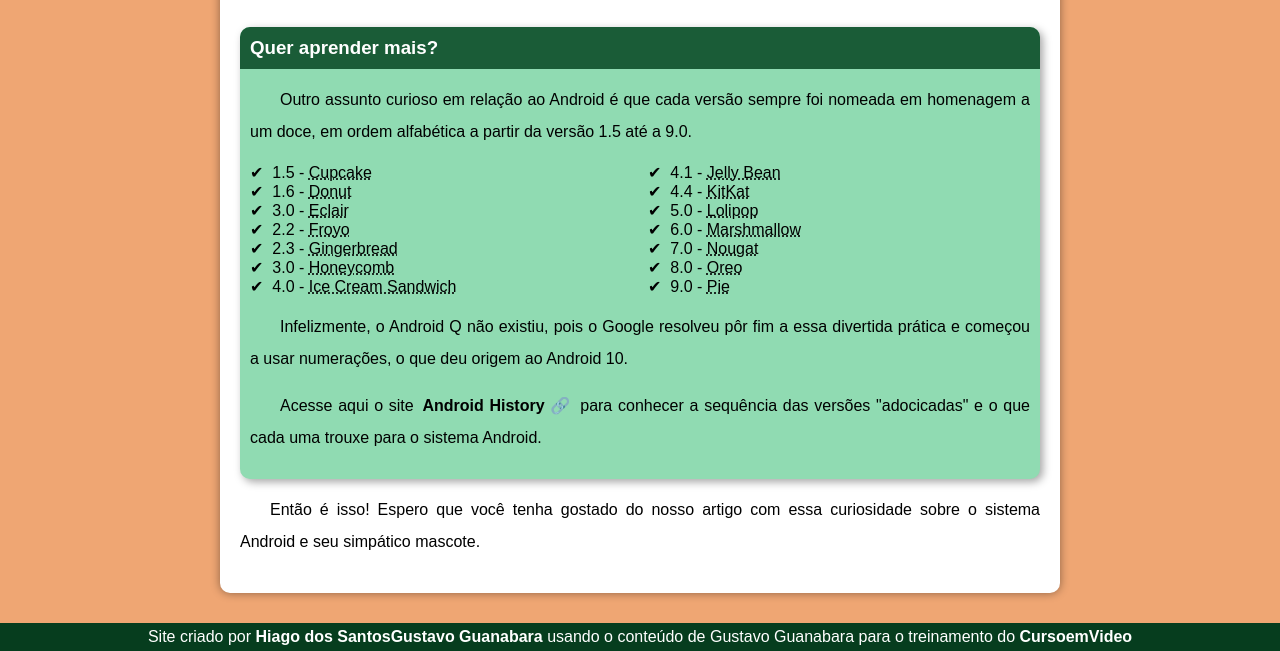
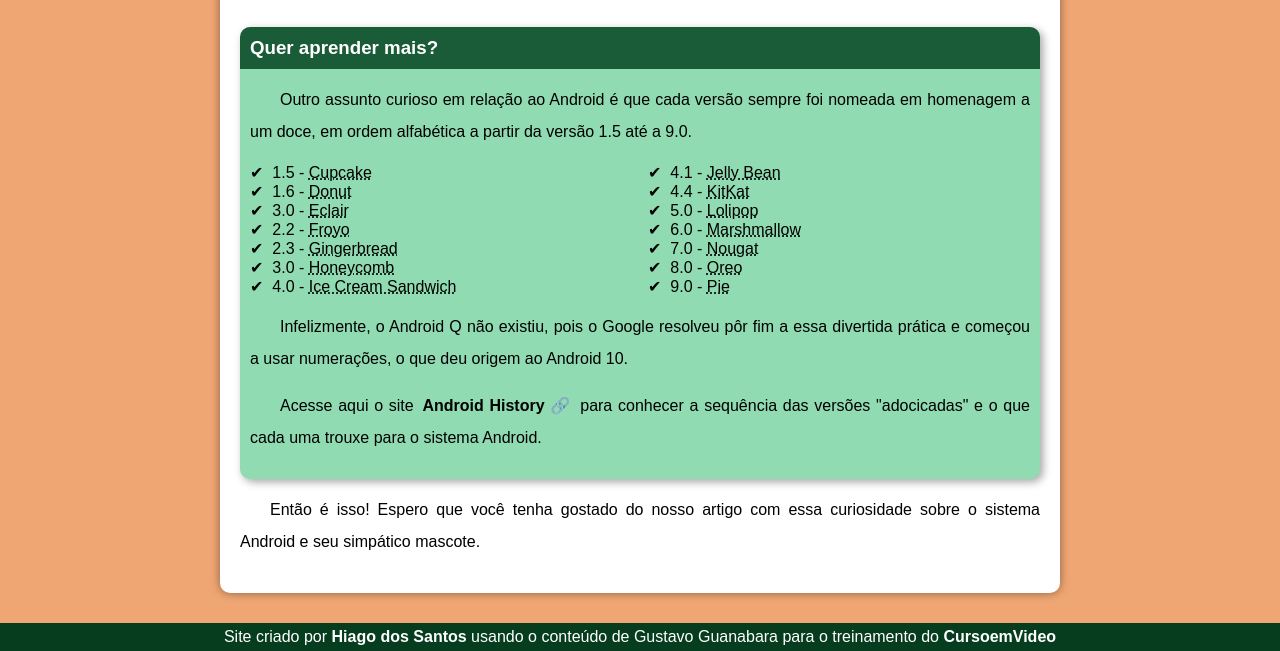
Before and after one commit to hiagop22/projeto-android, a plain HTML site: page index.html in a window 1280 px wide. Shown: the part 2157-2808 px from the top of the page. Drawn offline with Linux system fonts and the light colour scheme.

Commit message:
Fixed fotter

```diff
--- a/index.html
+++ b/index.html
@@ -102,7 +102,7 @@
 
     <footer>
     <p>
-        Site criado por <a href="https://github.com/hiagop22" target="_blank" rel="external">Hiago dos SantosGustavo Guanabara</a> usando o conteúdo de Gustavo Guanabara para o treinamento do <a href="https://www.cursoemvideo.com/" target="_blank" rel="external">CursoemVideo</a></address>
+        Site criado por <a href="https://github.com/hiagop22" target="_blank" rel="external">Hiago dos Santos</a> usando o conteúdo de Gustavo Guanabara para o treinamento do <a href="https://www.cursoemvideo.com/" target="_blank" rel="external">CursoemVideo</a></address>
     </p>
     </footer>
 </body>
```
